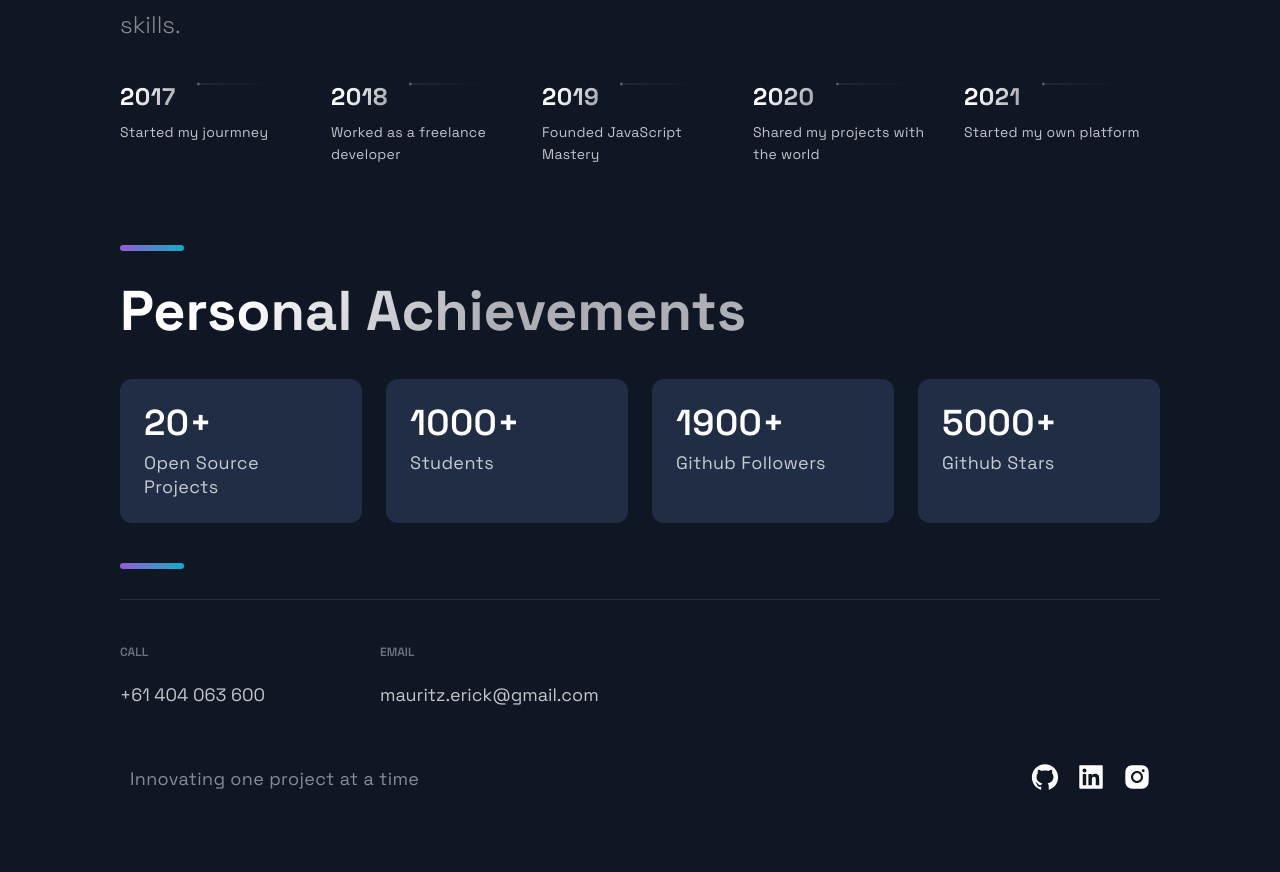
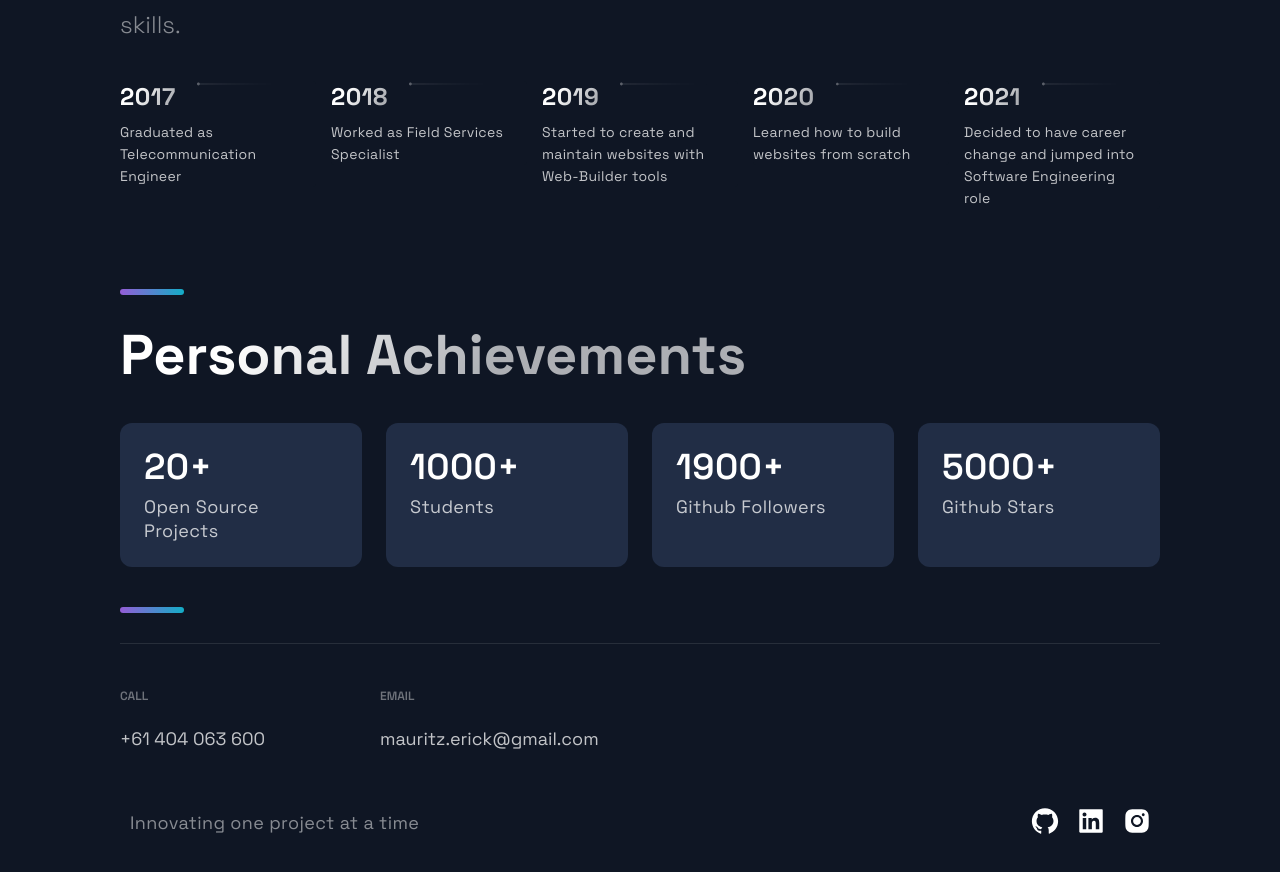
Before and after one commit to mauritzerick/portfolio, a Next.js app: page / in a window 1280 px wide. Shown: the part 3350-4222 px from the top of the page. Built offline with nearby package versions, Linux system fonts and the light colour scheme.

Commit message:
about me

```diff
--- a/src/constants/constants.js
+++ b/src/constants/constants.js
@@ -38,9 +38,9 @@ export const projects = [
 ];
 
 export const TimeLineData = [
-  { year: 2017, text: 'Started my jourmney', },
-  { year: 2018, text: 'Worked as a freelance developer', },
-  { year: 2019, text: 'Founded JavaScript Mastery', },
-  { year: 2020, text: 'Shared my projects with the world', },
-  { year: 2021, text: 'Started my own platform', },
+  { year: 2017, text: 'Graduated as Telecommunication Engineer', },
+  { year: 2018, text: 'Worked as Field Services Specialist', },
+  { year: 2019, text: 'Started to create and maintain websites with Web-Builder tools', },
+  { year: 2020, text: 'Learned how to build websites from scratch', },
+  { year: 2021, text: 'Decided to have career change and jumped into Software Engineering role', },
 ];
```
